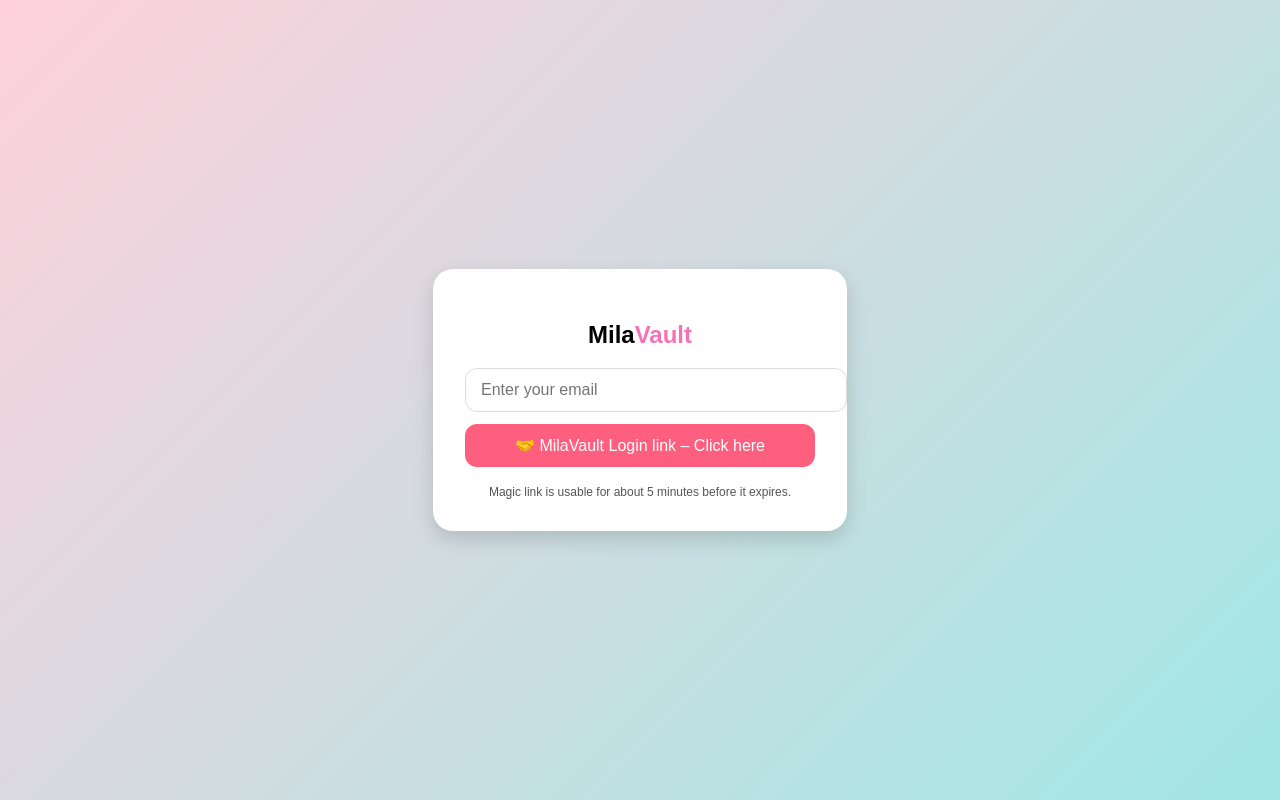
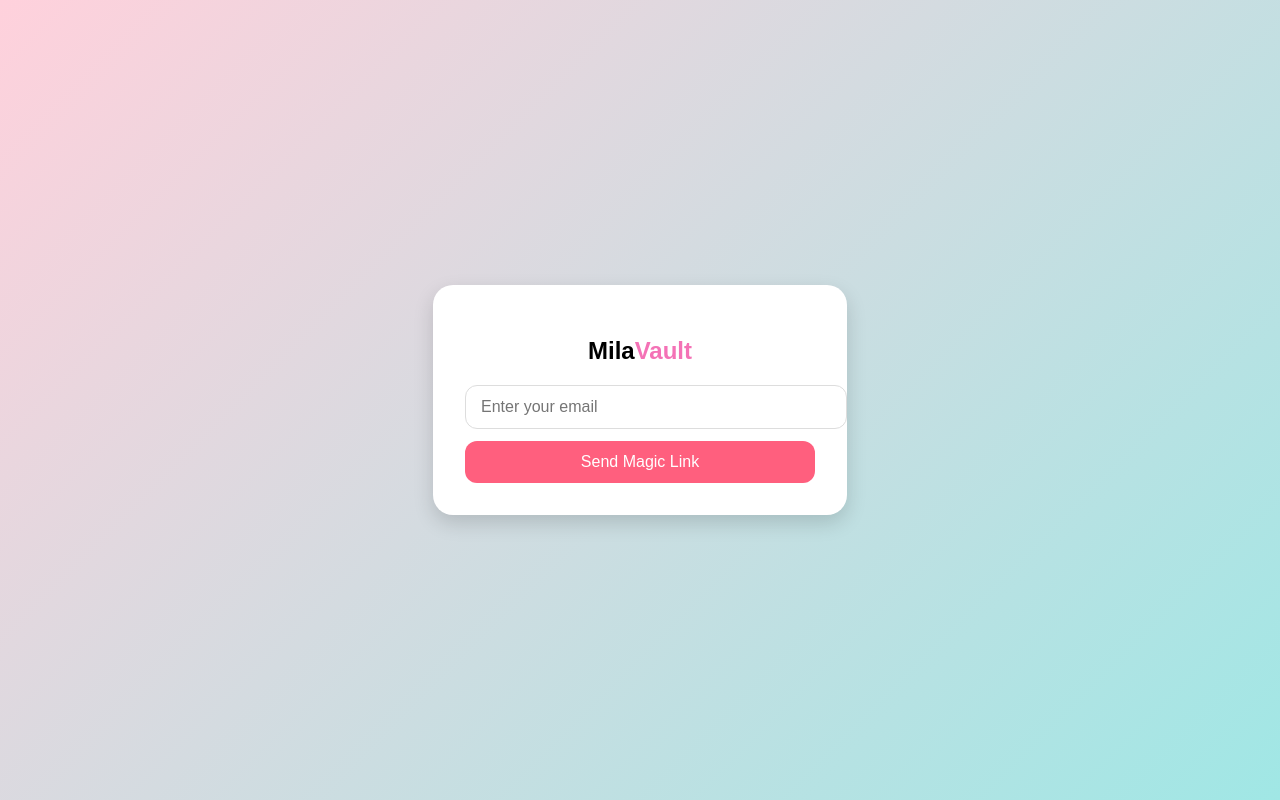
Before and after one commit to JezCruz/milavault, a React (Vite) app: page / in a window 1280 px wide. Built offline with nearby package versions, Linux system fonts and the light colour scheme; no server answers.

Commit message:
Improve magic link redirect handling

```diff
--- a/src/Login.jsx
+++ b/src/Login.jsx
@@ -31,9 +31,7 @@
             onChange={(e) => setEmail(e.target.value)}
             required
           />
-          <button type="submit">🤝 MilaVault Login link – Click here</button>
-          <p className="hint">Magic link is usable for about 5 minutes before it expires.</p>
-          {email && <p className="current-email">You’re signing in as <strong>{email}</strong></p>}
+          <button type="submit">Send Magic Link</button>
         </form>
         {message && <p className="message">{message}</p>}
       </div>
```
